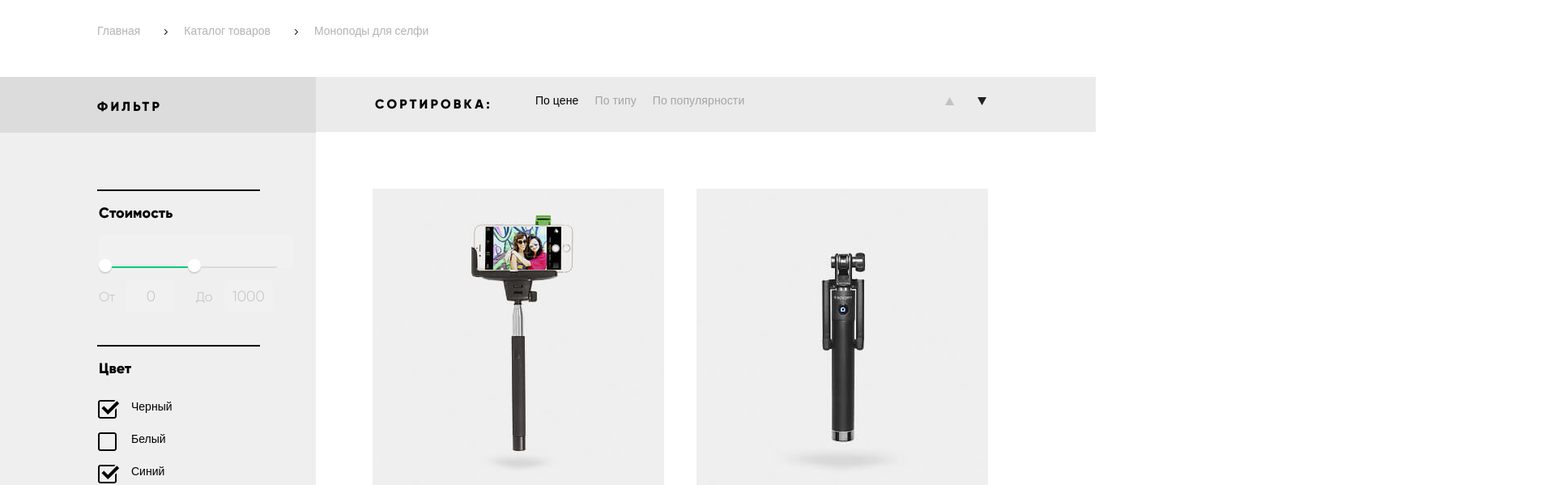
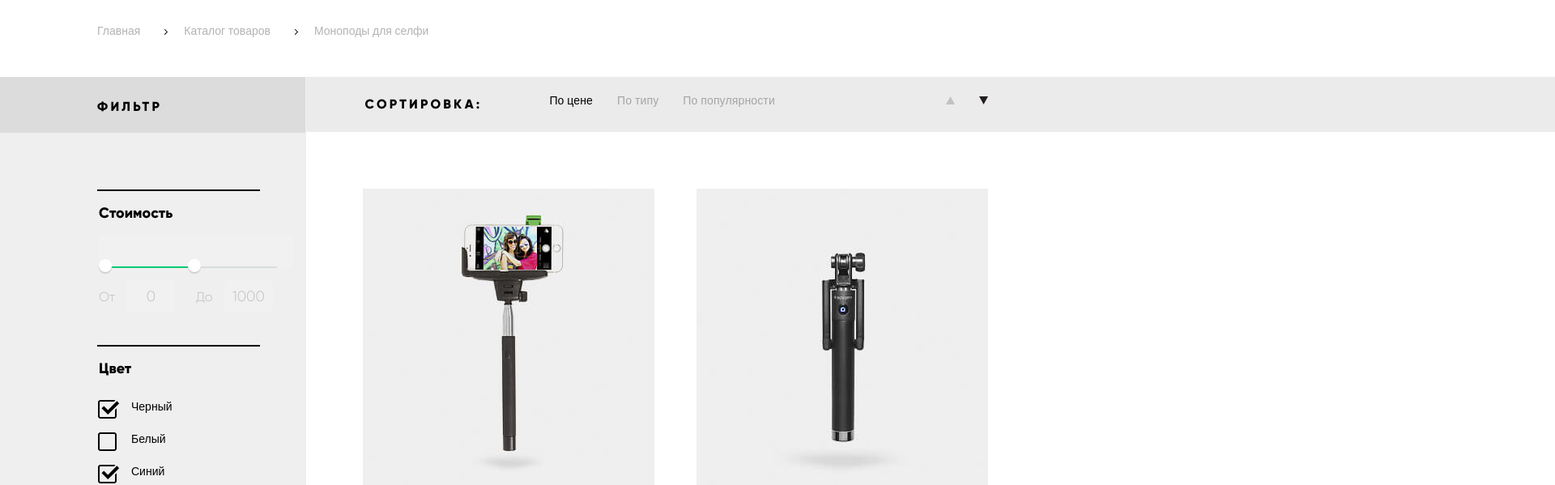
Before and after one commit to mirik49/188629-device, a plain HTML site: page catalog.html in a window 1280 px wide. Shown: the part 425-1024 px from the top of the page at 81% size, 1920 px wide, since content can reach past the window. Drawn offline with nearby package versions, Linux system fonts and the light colour scheme.

Commit message:
Поправленные декоративные элементы

```diff
--- a/css/main.css
+++ b/css/main.css
@@ -1135,8 +1135,6 @@ ul:first-child a:focus + .main-navigation-container,
 .main-footer {
   background-color: #464646;
   color: #ffffff;
-  padding-right:140px;
-  padding-left: 140px;
   padding-top: 24px;
   padding-bottom: 47px;
   margin-top: 80px;
@@ -1574,7 +1572,8 @@ ul:first-child a:focus + .main-navigation-container,
   /*sort*/
   .sort {
     padding-bottom: 12px;
-    width: 116%;
+    margin-right: -9999px;
+    padding-right: 9999px;
     background-color: rgba(0, 0, 0, 0.08);
     display: flex;
   }
@@ -1584,10 +1583,13 @@ ul:first-child a:focus + .main-navigation-container,
     margin-top: 22px;
     margin-bottom: 10px;
   }
+
+  .sort ul {
+    padding-top: 20px;
+  }
   .sort-type {
+    display: flex;
     width: 100%;
-    display: flex;
-    justify-content: flex-start;
     font-family: "OPen Sans", "Arial", sans-serif;
     font-size: 14px;
     line-height: 18px;
@@ -1595,8 +1597,8 @@ ul:first-child a:focus + .main-navigation-container,
     font-weight: 300;
   }
   .bottom, .top {
-    width: 20px;
-    height: 20px;
+    width: 11px;
+    height: 10px;
     opacity: 0.2;
   }
   .sort-type .current {
@@ -1622,20 +1624,18 @@ ul:first-child a:focus + .main-navigation-container,
   opacity: 1;
 }
   .sort-type li {
-    padding-top: 20px;
     list-style: none;
-      padding-left: 20px;
+      padding-left: 30px;
+  }
+  .sort-type li:first-child {
+    padding-left: 50px;
   }
   .sort-type li:nth-child(4) {
     margin-left: auto;
   }
-  .sort-type li:last-child {
-    padding-right: 130px;
-    padding-left: 20px;
-  }
+
   .sort-type a {
     display: inline-block;
-
     text-decoration: none;
     color: rgba(0, 0, 0, 0.3);
     font-family: Open Sans, sans-serif;
@@ -1741,10 +1741,13 @@ ul:first-child a:focus + .main-navigation-container,
     flex-direction: column;
     background-color: #efefef;
     margin-left: -140px;
+    margin-left: -99999px;
+    padding-left: 99999px;
 
   }
   .filters-wrapper {
-    padding-left: 200px;
+    padding-left: 60px;
+
   }
   .filters h2, .catalog h3 {
     font-style: Gilroy, sans-serif;
@@ -1757,14 +1760,15 @@ ul:first-child a:focus + .main-navigation-container,
   .filters-header {
     margin-left: -200px;
     width: 470px;
-
+    margin-left: -99999px;
+    padding-left: 99999px;
     background-color: rgba(0, 0, 0, 0.08);
+    padding-right: 257px;
   }
   .filters-header h2 {
     margin: 0;
     padding-top: 25px;
     padding-bottom: 20px;
-    padding-left: 200px;
   }
 .filters fieldset {
   border: 0 none;
```
